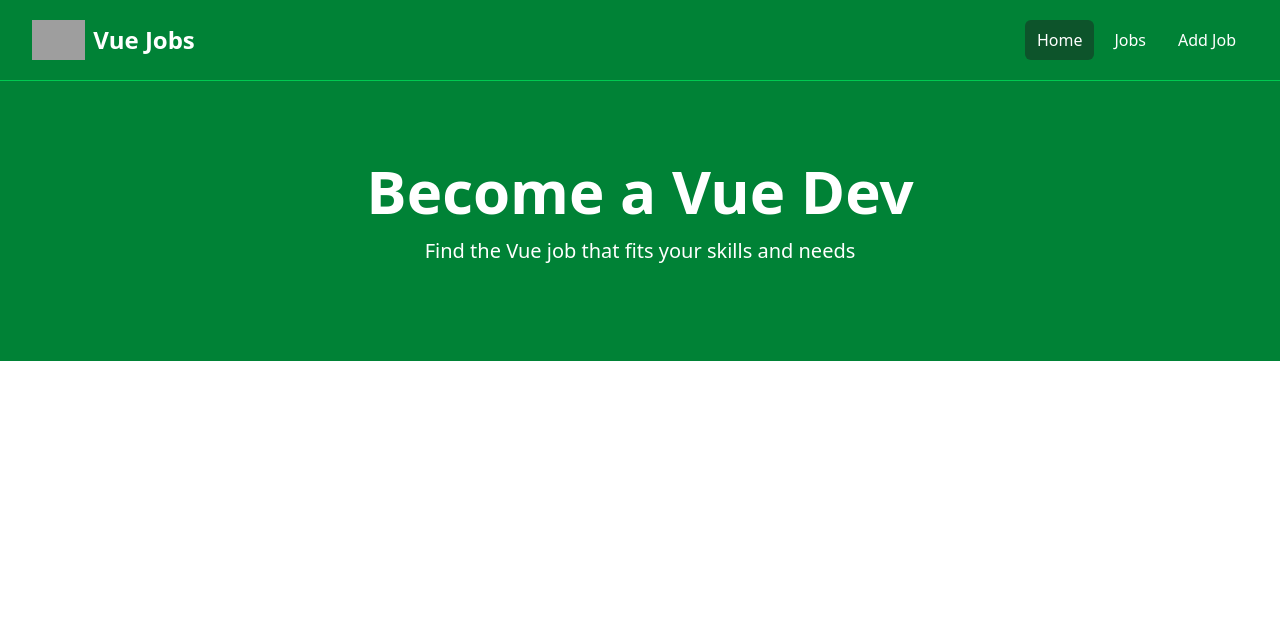
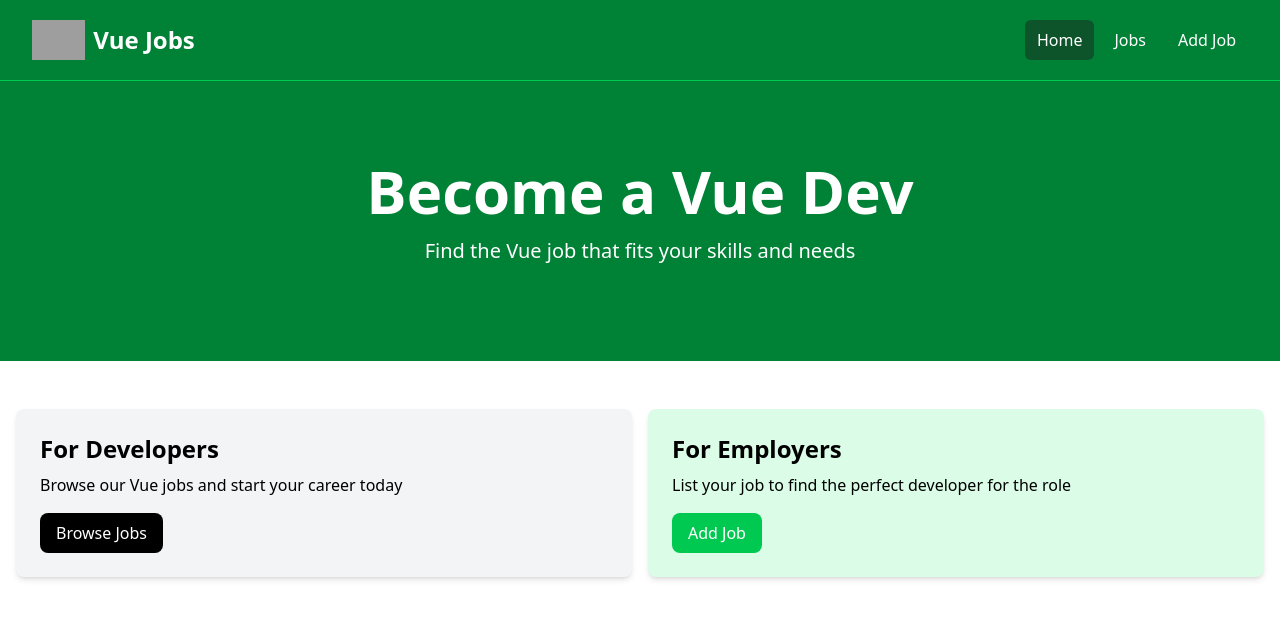
Before and after one commit to Katerina8888/vue-project-katerina, a Vue app: page / in a window 1280 px wide. Shown: the top 618 px of the page. Built offline with nearby package versions, Linux system fonts and the light colour scheme; grey boxes are pictures that could not be loaded.

Commit message:
feat: add HomeCard component to HP

```diff
--- a/src/App.vue
+++ b/src/App.vue
@@ -1,9 +1,11 @@
 <script setup lang="ts">
 import Navbar from '@/components/Navbar.vue'
 import Hero from '@/components/Hero.vue'
+import HomeCards from '@/components/HomeCards.vue'
 </script>
 
 <template>
   <Navbar />
   <Hero />
+  <HomeCards />
 </template>
```
